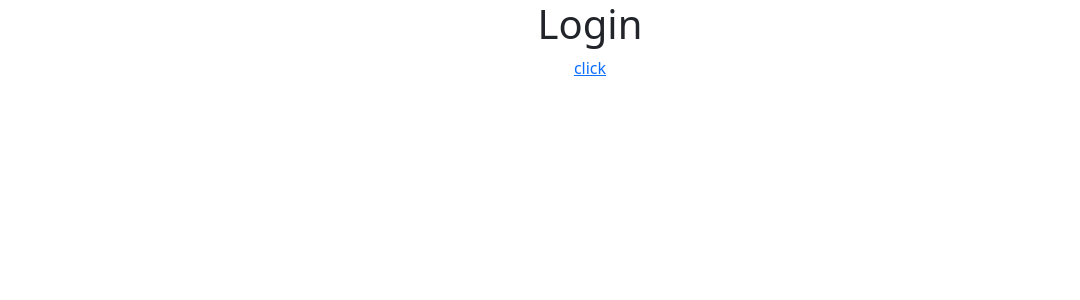
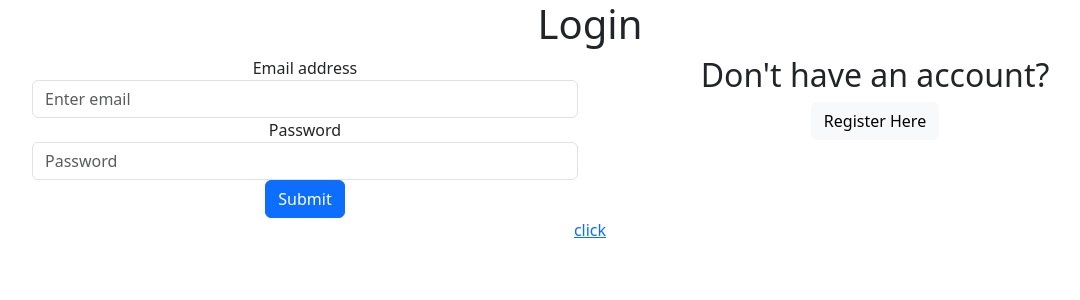
Before and after one commit to kebeattie/muaythai-shop, a React (Create React App) app: page /login in a window 1280 px wide. Shown: the top 300 px of the page, without its empty margins (50-1130 px from the left). Built offline with nearby package versions, Linux system fonts and the light colour scheme; no server answers.

Commit message:
Login implemented - session returned upon success and errors caught otherwise

```diff
--- /dev/null
+++ b/src/api/login.js
@@ -0,0 +1,20 @@
+import axios from "axios";
+
+//API call to login
+
+const login = async (email, password) => {
+
+    try{
+        let results = await axios.post("http://localhost:4001/login", {
+            password: password,
+            email: email
+        });
+
+        return results;
+    } catch(error) {
+        return error;
+    }
+
+}
+
+export default login;
--- a/src/components/LoginForm/Login.js
+++ b/src/components/LoginForm/Login.js
@@ -0,0 +1,77 @@
+import React from "react";
+import { Link, Navigate } from "react-router-dom";
+import { useState} from "react";
+import login from "../../api/login";
+
+const LoginForm = () => {
+
+    const [email, setEmail] = useState("");
+    const [password, setPassword] = useState("");
+    const [isError, setIsError] = useState(false);
+    const [isSuccessful, setIsSuccessful] = useState(false);
+    const [session, setSession] = useState({});
+
+    const readEmail = (event) =>{
+        const input = event.target.value;
+        setEmail(input);
+    }
+
+    const readPassword = (event) =>{
+        const input = event.target.value;
+        setPassword(input);
+    }
+
+    const loginHandler = async (event) => {
+         event.preventDefault();
+         const results = await login(email, password);
+         console.log(results.data);
+         if (!results.data) {
+            setIsError(true);
+            setIsSuccessful(false);
+         } else {
+            setSession(results.data);
+            console.log(session);
+            setIsError(false);
+            setIsSuccessful(true);
+    }
+}
+
+
+    if (isSuccessful) {
+        return(
+            <Navigate to="/" replace />
+        )
+    } else {
+        return (
+
+            <div className="container">
+                {isError? <p className="text-danger">Account with these credentials not found</p>: <></>}
+                <div className="row">
+                    <div className="col-md">
+                        <form onSubmit={loginHandler}>
+                            <div className="form-group">
+                                <label htmlFor="exampleInputEmail1">Email address</label>
+                                <input type="email" className="form-control" id="exampleInputEmail1" aria-describedby="emailHelp" placeholder="Enter email" required onChange={readEmail}/>
+                            </div>
+                            <div className="form-group">
+                                <label htmlFor="exampleInputPassword1">Password</label>
+                                <input type="password" className="form-control" id="exampleInputPassword1" placeholder="Password" required onChange={readPassword}/>
+                            </div>
+                            <button type="submit" className="btn btn-primary" >Submit</button>
+                        </form>
+                    </div>
+                    <div className="col-sm">
+                        <h2>Don't have an account?</h2>
+                        <Link to="/registration"><button type="button" className="btn btn-light">Register Here</button></Link>
+
+                    </div>
+                </div>
+            </div>
+        )
+
+    }
+
+}
+
+
+export default LoginForm;
--- a/src/routes/Login/Login.js
+++ b/src/routes/Login/Login.js
@@ -1,11 +1,12 @@
 import React from "react";
 import { Link } from "react-router-dom";
+import LoginForm from "../../components/LoginForm/Login";
 
 const Login = () => {
     return (
         <div>
             <h1>Login</h1>
-
+            <LoginForm />
             <p><Link to="/">click</Link></p>
         </div>
     )
```
Also changed, not shown: 1 other file (tests, documents, lock files or other folders).
